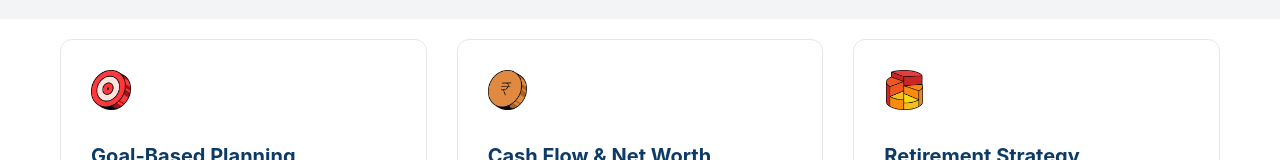
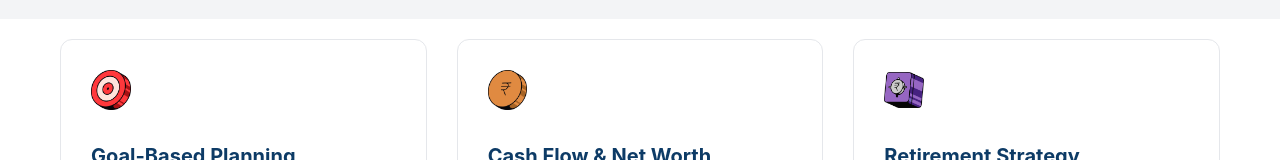
Before and after one commit to Kashy222/anuva-investments, a React (Vite) app: page /services in a window 1280 px wide. Shown: the part 189-349 px from the top of the page. Built offline with nearby package versions, Linux system fonts and the light colour scheme.

Commit message:
Update Retirement Strategy icon to purple locker

```diff
--- a/src/pages/Services.jsx
+++ b/src/pages/Services.jsx
@@ -9,6 +9,7 @@ import iconCoin from '../assets/icons/icon-coin.png';
 import iconShield from '../assets/icons/icon-shield.png';
 import iconSearch from '../assets/icons/icon-search.png';
 import iconPie from '../assets/icons/icon-pie.png';
+import iconLocker from '../assets/icons/icon-locker.png';
 
 const Services = () => {
     const services = [
@@ -38,7 +39,7 @@ const Services = () => {
         {
             id: 'retirement',
             title: 'Retirement Strategy',
-            icon: <img src={iconPie} alt="Retirement Strategy" />,
+            icon: <img src={iconLocker} alt="Retirement Strategy" />,
             features: [
                 'Future Expense Mapping',
                 'Retirement Corpus Calculation',
```
Also changed, not shown: src/assets/icons/icon-locker.png (added).
